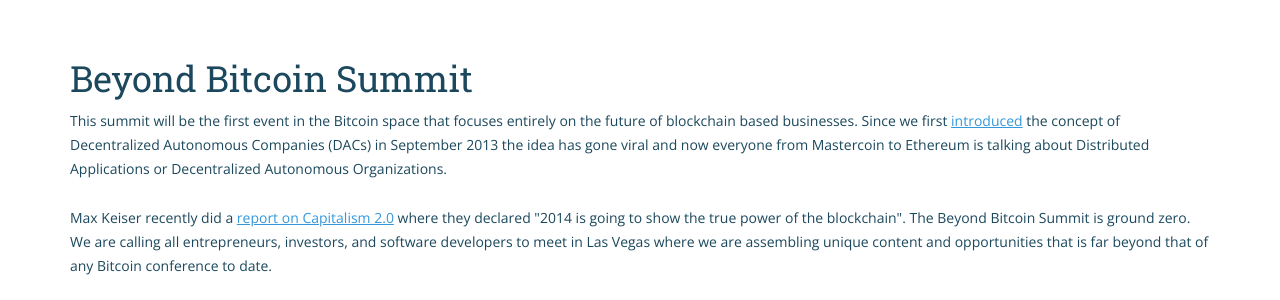
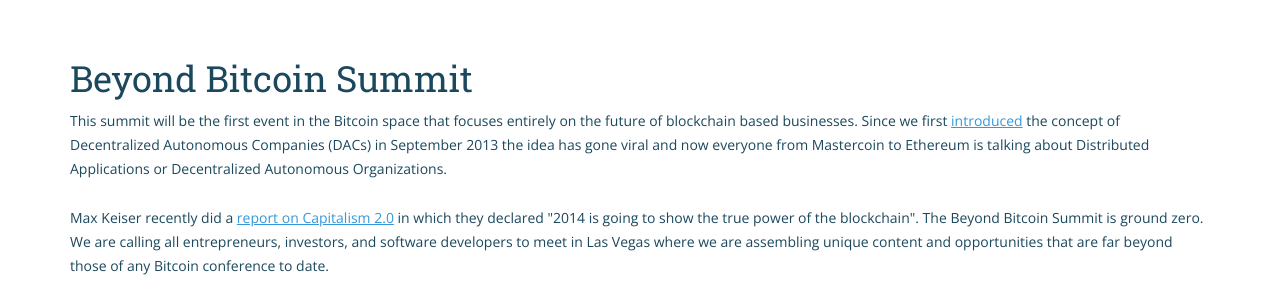
Before and after one commit to super3/invictus.io, a PHP site: page /devcon.php in a window 1280 px wide. Shown: the part 851-1151 px from the top of the page. Run offline with PHP 8.4, Linux system fonts and the light colour scheme; some libraries are stand-ins or nearby versions.

Commit message:
Update devcon.php
Fixed grammar issues.

```diff
--- a/devcon.php
+++ b/devcon.php
@@ -43,10 +43,10 @@
             about Distributed Applications or Decentralized Autonomous Organizations.
             </p>
             <p>
-            Max Keiser recently did a <a href="http://www.youtube.com/watch?v=VPmkeio3jJQ">report on Capitalism 2.0</a> where they
+            Max Keiser recently did a <a href="http://www.youtube.com/watch?v=VPmkeio3jJQ">report on Capitalism 2.0</a> in which they
             declared "2014 is going to show the true power of the blockchain". The Beyond Bitcoin Summit is ground zero.  We
             are calling all entrepreneurs, investors, and software developers to meet in Las Vegas where we are assembling unique content
-            and opportunities that is far beyond that of any Bitcoin conference to date.
+            and opportunities that are far beyond those of any Bitcoin conference to date.
             </p>
          </div>
       </div>
```
